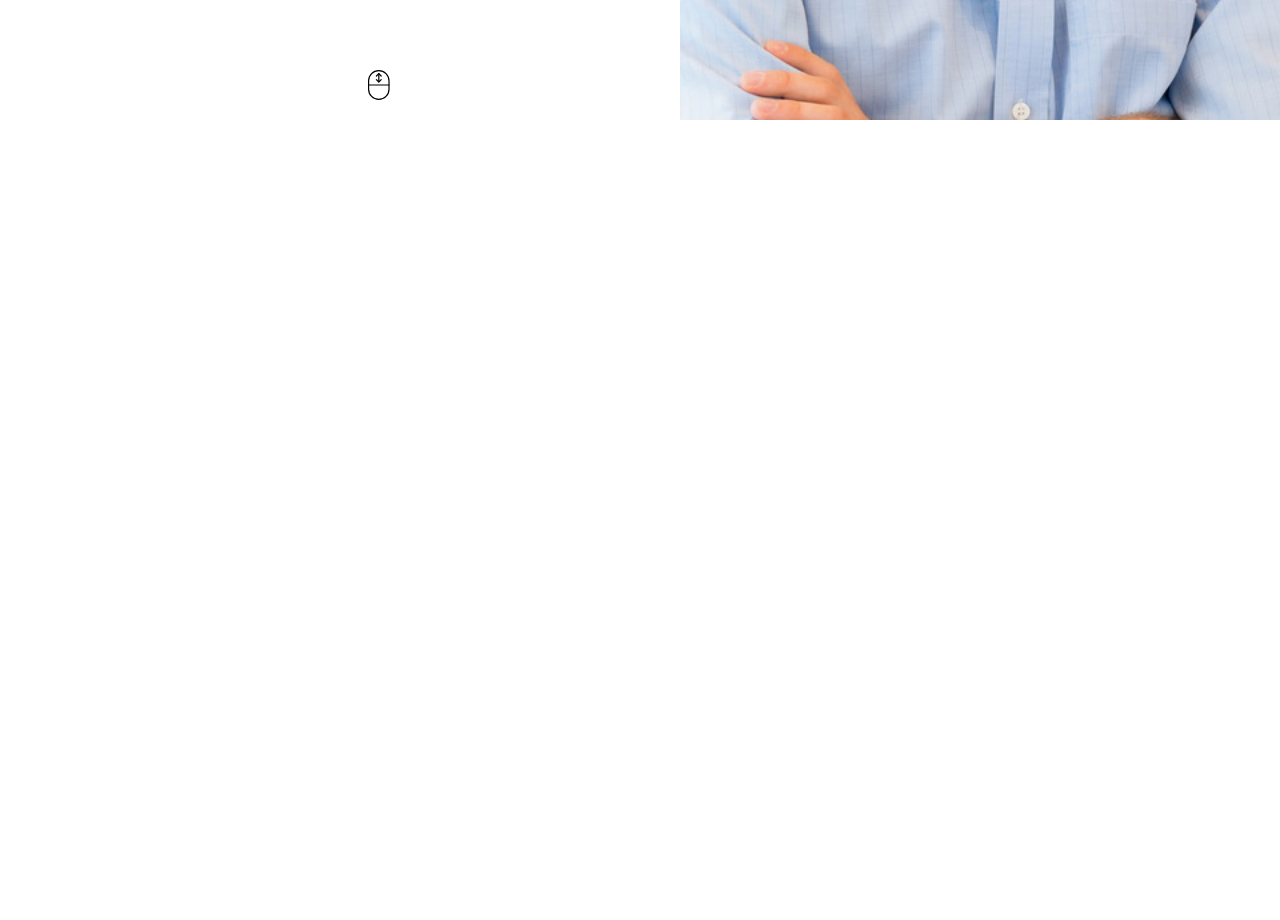
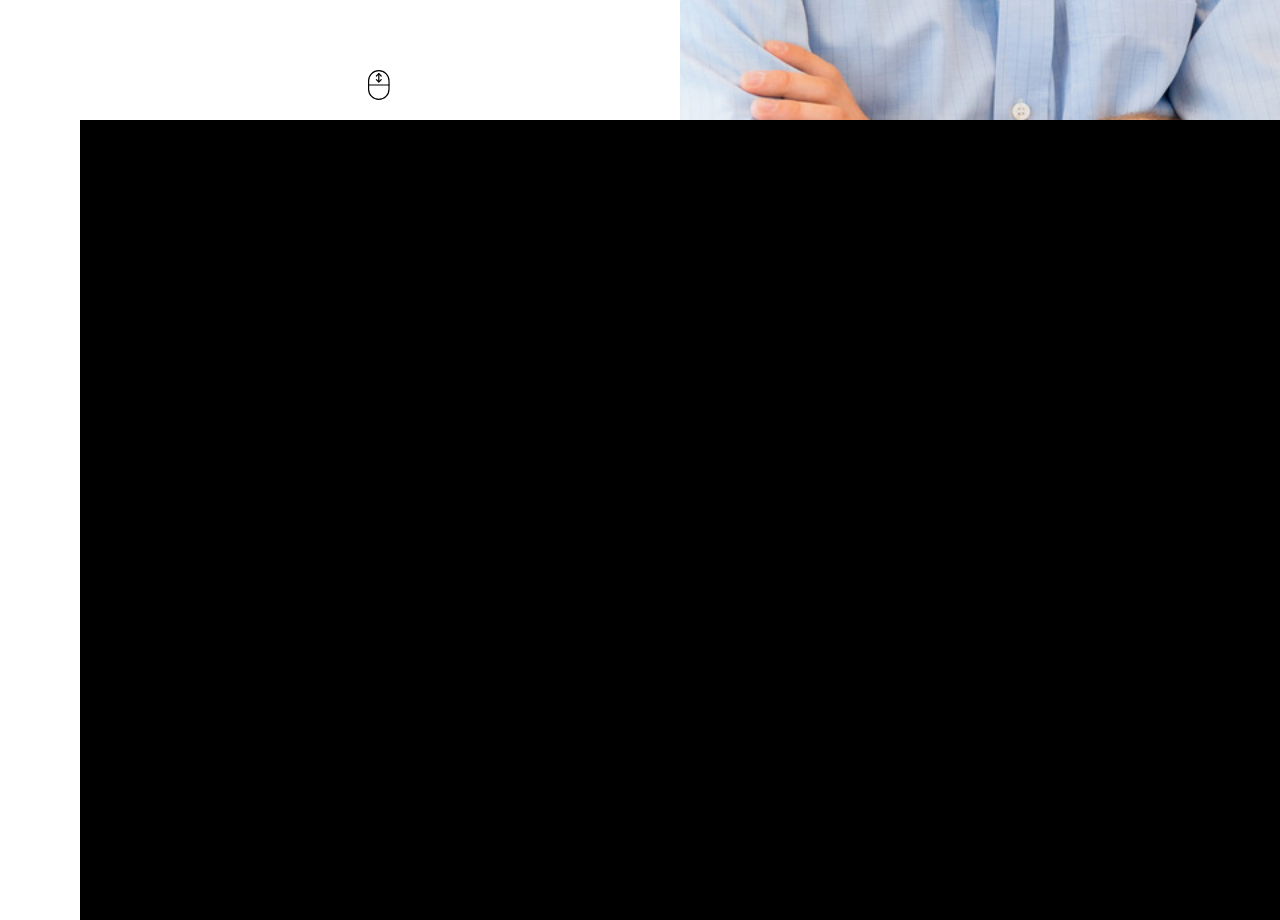
Before and after one commit to AbdulMoeez060/portfolio, a React (Create React App) app: page / in a window 1280 px wide. Shown: the part 680-1600 px from the top of the page. Before the commit the page ends 800 px from the top, so only its background shows below. Built offline with nearby package versions, Linux system fonts and the light colour scheme.

Commit message:
added about empty

```diff
--- a/src/App.jsx
+++ b/src/App.jsx
@@ -1,3 +1,4 @@
+import About from "./components/about/About";
 import Intro from "./components/intro/Intro";
 import Sidebar from "./components/sidebar/Sidebar";
 
@@ -5,6 +6,7 @@ const App = () => {
     return <div>
         <Sidebar/>
         <Intro/>
+        <About/>
       </div>;
   };
 
--- /dev/null
+++ b/src/components/about/About.jsx
@@ -0,0 +1,11 @@
+import './about.css'
+function About() {
+    return (
+        <div className='about'>
+            <div className="about-left"></div>
+            <div className="about-right"></div>
+        </div>
+    )
+}
+
+export default About
--- /dev/null
+++ b/src/components/about/about.css
@@ -0,0 +1,5 @@
+.about{
+    height: 100vh;
+    margin-left: 5rem;
+    background-color: black;
+}
--- a/src/components/sidebar/sidebar.css
+++ b/src/components/sidebar/sidebar.css
@@ -30,7 +30,7 @@ body::-webkit-scrollbar-thumb{
     position: fixed;
     background-color: var(--bg-primary);
     transition: width 200ms ease;
-    position: absolute;
+
     z-index: 100;
 }
 
@@ -41,6 +41,7 @@ body::-webkit-scrollbar-thumb{
     display: flex;
     flex-direction: column;
     align-items: center;
+    height: 100%;
 }
 .nav-item{
     width: 100%;
```
